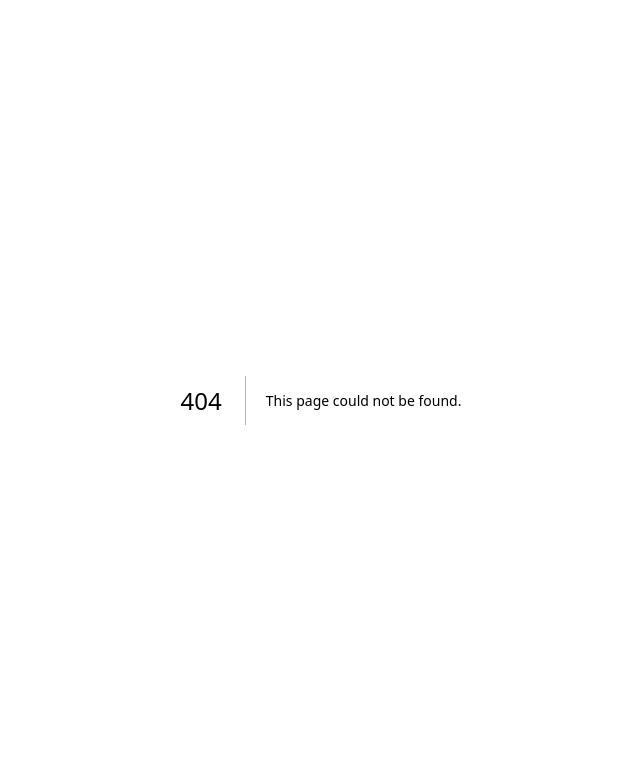
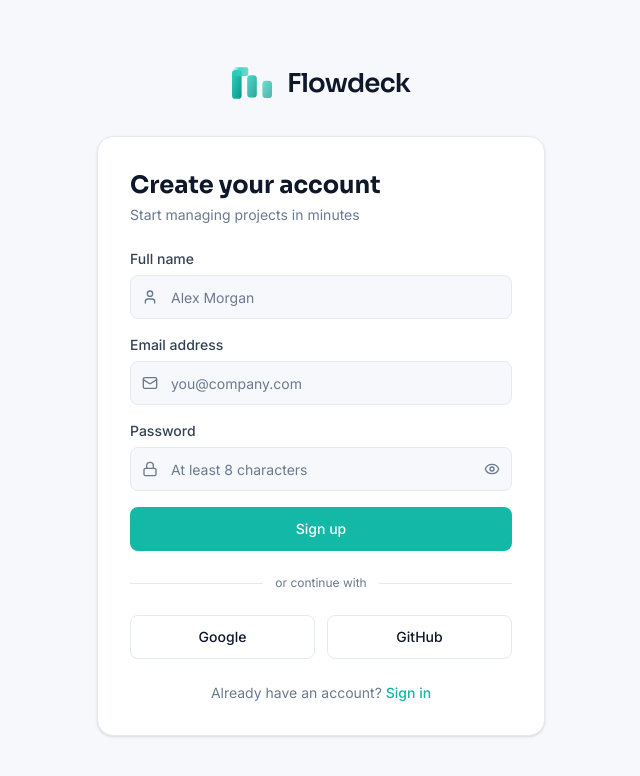
Before and after one commit to ihanmx/Flowdeck, a Next.js app in the folder apps/web/: page /register in a window 1280 px wide. Before the commit this address had no page. Shown: the top 776 px of the page, without its empty margins (319-959 px from the left). Built offline with nearby package versions, Linux system fonts and the light colour scheme; no server answers.

Commit message:
feat(registerForm): build register form

```diff
--- /dev/null
+++ b/apps/web/src/app/(auth)/register/page.tsx
@@ -0,0 +1,5 @@
+import { RegisterForm } from "@/modules/auth/components/molecules/RegisterForm";
+
+export default function RegisterPage() {
+  return <RegisterForm />;
+}
--- /dev/null
+++ b/apps/web/src/modules/auth/components/molecules/RegisterForm.tsx
@@ -0,0 +1,102 @@
+"use client";
+
+import { useForm } from "react-hook-form";
+import { zodResolver } from "@hookform/resolvers/zod";
+import { z } from "zod";
+import Link from "next/link";
+import { Mail, Lock, User } from "lucide-react";
+import { useRegister } from "@/modules/auth/hooks";
+import { Button } from "@/shared/components/ui/Button";
+import { Input } from "@/shared/components/ui/Input";
+import { FormField } from "@/shared/components/ui/FormField";
+
+const scheme = z.object({
+  name: z.string().min(2, "Enter your name"),
+  email: z.string().email("Enter a valid email"),
+  password: z.string().min(8, "At least 8 characters"),
+});
+type FormValues = z.infer<typeof scheme>;
+
+export function RegisterForm() {
+  const {
+    register: field,
+    handleSubmit,
+    formState: { errors },
+  } = useForm<FormValues>({ resolver: zodResolver(scheme) });
+
+  const { mutate, isPending, error } = useRegister();
+  const serverError = error?.response?.data.message ?? null;
+
+  return (
+    <div className="rounded-2xl border border-line bg-surface p-8 shadow-sm">
+      <h1 className="font-display text-2xl font-bold text-ink">
+        Create your account
+      </h1>
+      <p className="mt-1 text-sm text-muted">
+        Start managing projects in minutes
+      </p>
+
+      <form
+        onSubmit={handleSubmit((v) => mutate(v))}
+        className="mt-6 flex flex-col gap-4"
+      >
+        <FormField label="Full name" error={errors.name?.message}>
+          <Input
+            placeholder="Alex Morgan"
+            leftIcon={<User size={16} />}
+            {...field("name")}
+          />
+        </FormField>
+
+        <FormField label="Email address" error={errors.email?.message}>
+          <Input
+            type="email"
+            placeholder="you@company.com"
+            leftIcon={<Mail size={16} />}
+            {...field("email")}
+          />
+        </FormField>
+
+        <FormField label="Password" error={errors.password?.message}>
+          <Input
+            type="password"
+            placeholder="At least 8 characters"
+            leftIcon={<Lock size={16} />}
+            {...field("password")}
+          />
+        </FormField>
+
+        {serverError && <p className="text-sm text-danger">{serverError}</p>}
+
+        <Button type="submit" loading={isPending} className="w-full h-11">
+          Sign up
+        </Button>
+      </form>
+
+      <div className="my-6 flex items-center gap-3 text-xs text-muted">
+        <span className="h-px flex-1 bg-line" /> or continue with{" "}
+        <span className="h-px flex-1 bg-line" />
+      </div>
+
+      {/* OAuth not wired yet — visual only */}
+      <div className="grid grid-cols-2 gap-3">
+        <Button variant="secondary" type="button" className="h-11">
+          Google
+        </Button>
+        <Button variant="secondary" type="button" className="h-11">
+          GitHub
+        </Button>
+      </div>
+
+      <p className="mt-6 text-center text-sm text-muted">
+        Already have an account?{" "}
+        <Link
+          href="/login"
+          className="text-primary-500 hover:underline font-medium"
+        >
+          Sign in
+        </Link>
+      </p>
+    </div>
+  );
+}
--- a/package.json
+++ b/package.json
@@ -6,10 +6,11 @@
     "node": ">=20"
   },
   "scripts": {
-    "db:up": "docker compose up -d",
+    "db:up": "docker compose up -d postgres redis",
     "db:down": "docker compose down",
     "db:logs": "docker compose logs -f",
     "dev:api": "pnpm --filter api start:dev",
-    "dev:web": "pnpm --filter web dev"
+    "dev:web": "pnpm --filter web dev",
+    "up:full": "docker compose up -d --build"
   }
 }
```
